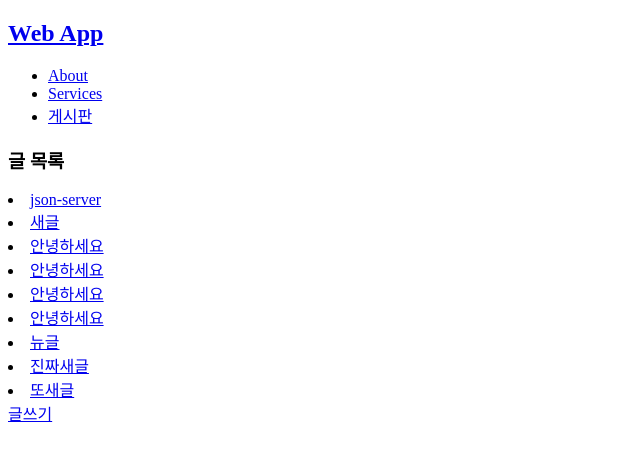
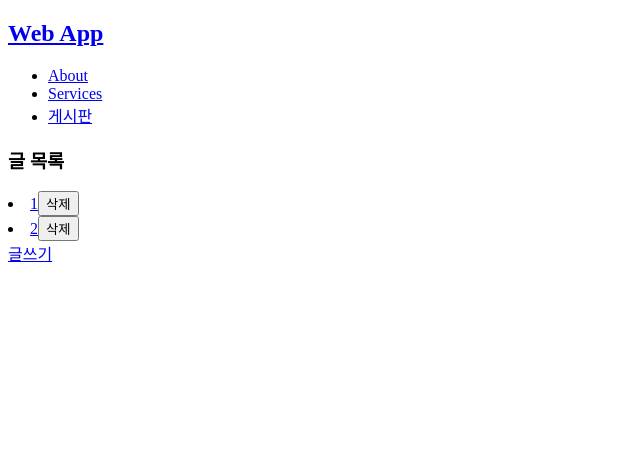
Before and after one commit to monguriman/my-mini-homepage, a Next.js app: page /bulletinboard in a window 1280 px wide. Shown: the top 460 px of the page, without its empty margins (0-640 px from the left). Built offline with nearby package versions, Linux system fonts and the light colour scheme; data requests are answered from the project's data file.

Commit message:
second commit, delete features update

```diff
--- a/db.json
+++ b/db.json
@@ -1,49 +1,14 @@
 {
   "topics": [
     {
-      "id": 1,
-      "title": "json-server",
-      "author": "typicode"
-    },
-    {
-      "title": "새글",
-      "body": "새글의내용",
-      "id": 2
-    },
-    {
-      "title": "안녕하세요",
-      "body": "저는 몽구입니다",
-      "id": 3
-    },
-    {
-      "title": "안녕하세요",
-      "body": "저는 몽구입니다",
-      "id": 4
-    },
-    {
-      "title": "안녕하세요",
-      "body": "저는 몽구입니다",
+      "title": "1",
+      "body": "1",
       "id": 5
     },
     {
-      "title": "안녕하세요",
-      "body": "저는 몽구입니다",
+      "title": "2",
+      "body": "2",
       "id": 6
-    },
-    {
-      "title": "뉴글",
-      "body": "뉴글",
-      "id": 7
-    },
-    {
-      "title": "진짜새글",
-      "body": "뻥임",
-      "id": 8
-    },
-    {
-      "title": "또새글",
-      "body": "냥글",
-      "id": 9
     }
   ]
 }
--- a/pages/bulletinboard.js
+++ b/pages/bulletinboard.js
@@ -13,12 +13,26 @@ export default function BulletinBoard() {
       setTopics(result);
       console.log(result);
     })
-  }, [router.asPath] )
+  }, [router.asPath, topics.length] )
 
+  //삭제버튼 클릭시 삭제 후 글목록을 재렌더링
+  const deleteTopic = (id) => {
+    const confirmation = confirm("정말로 삭제하시겠습니까?");
+    if (confirmation) {
+  fetch('http://localhost:2325/topics/' + id, {
+    method: "DELETE"
+  })
+    .then( resp => resp.json() )
+    .then( result => {
+      setTopics(topics.filter(topic => topic.id !== id));});
+    }};
+
+  //글목록과 삭제버튼 생성.
   const lis = topics.map( (t) => {
-    return <li key={t.id}>
+    return <div><li key={t.id}>
       <Link href={"/read/"+t.id}>{t.title}</Link>
-    </li>
+      <button onClick={ (e) => deleteTopic(t.id) }>삭제</button>
+    </li></div>
   })
 
   return (
--- a/pages/read/[id].js
+++ b/pages/read/[id].js
@@ -1,5 +1,6 @@
 import { useRouter } from "next/router";
 import { useEffect, useState } from "react";
+import Link from 'next/link';
 
 export default function Read() {
     const router = useRouter();
@@ -17,6 +18,7 @@ export default function Read() {
         <>
         <h3>{topic.title}</h3>
         {topic.body}
+        <Link href="/bulletinboard">게시판으로</Link>
         </>
     )
 }
```
